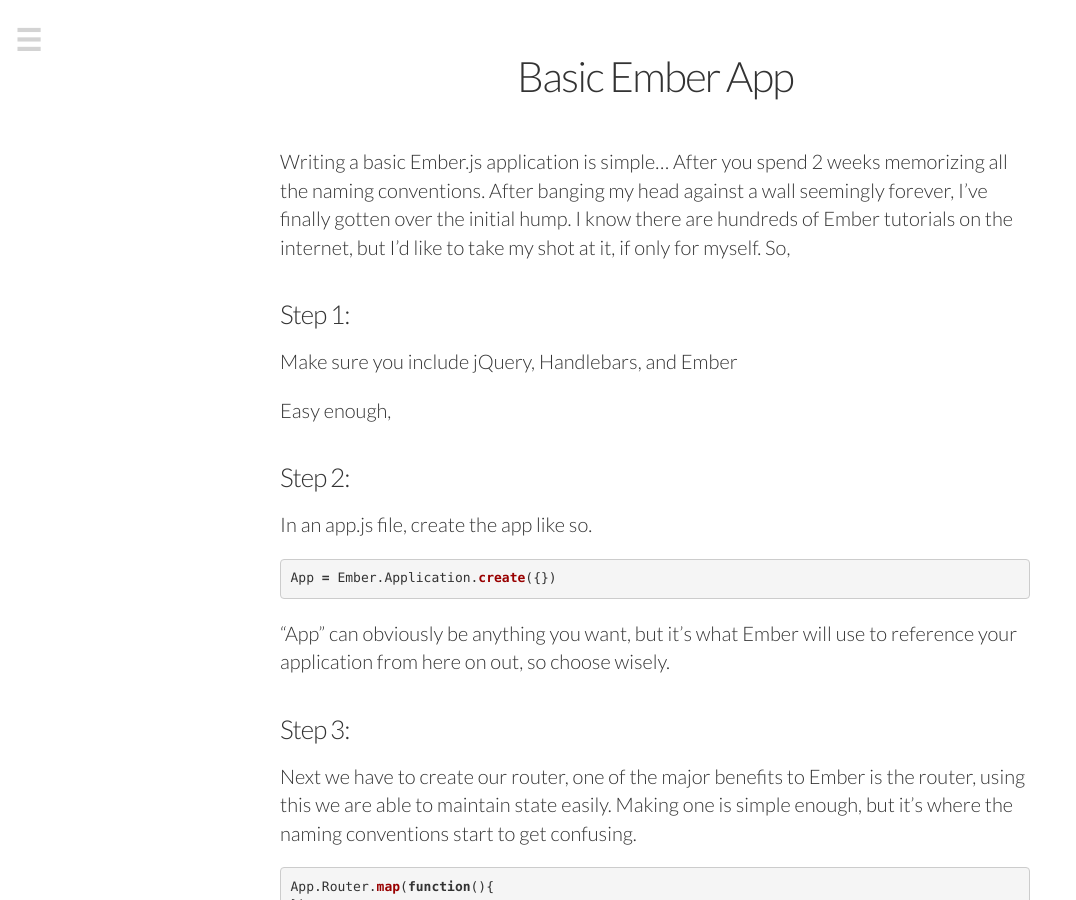
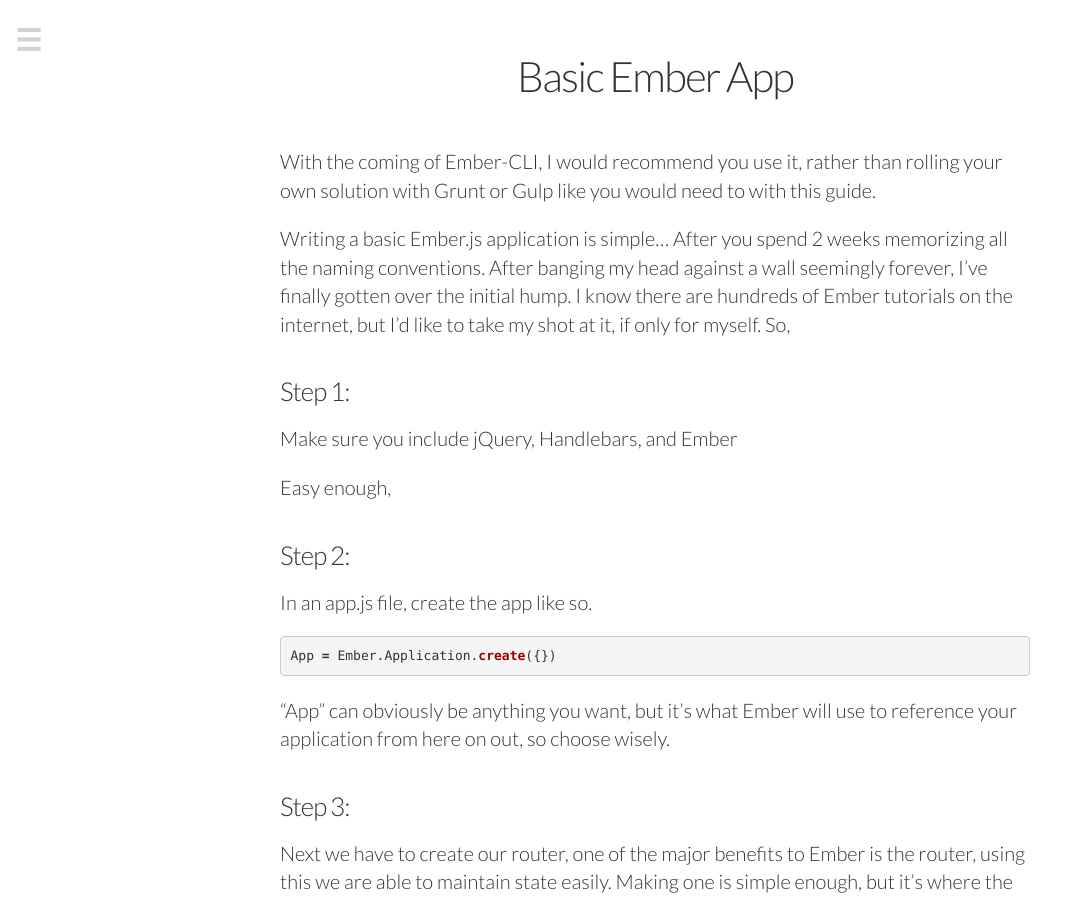
Before and after one commit to TayHobbs/TayHobbs.github.io, a Jekyll site: the page built from _posts/2014-08-24-basic-ember-app.markdown, in a window 1280 px wide and 900 px high. Shown: the whole window, without its empty margins (0-1076 px from the left). Built offline with Jekyll 4.4.1, drawn with Linux system fonts in a browser that asks for light colours; nearby versions of some CDN libraries; library files that are not in the unit come from our copies.

Commit message:
Add Ember-CLI warning for Basic Ember App post

```diff
--- a/_posts/2014-08-24-basic-ember-app.markdown
+++ b/_posts/2014-08-24-basic-ember-app.markdown
@@ -4,6 +4,10 @@
 date:   2014-08-24 20:51:32
 categories: interning
 ---
+
+With the coming of Ember-CLI, I would recommend you use it, rather than rolling your own solution
+with Grunt or Gulp like you would need to with this guide.
+
 
 Writing a basic Ember.js application is simple... After you spend 2 weeks memorizing
 all the naming conventions. After banging my head against a wall seemingly forever,
```
